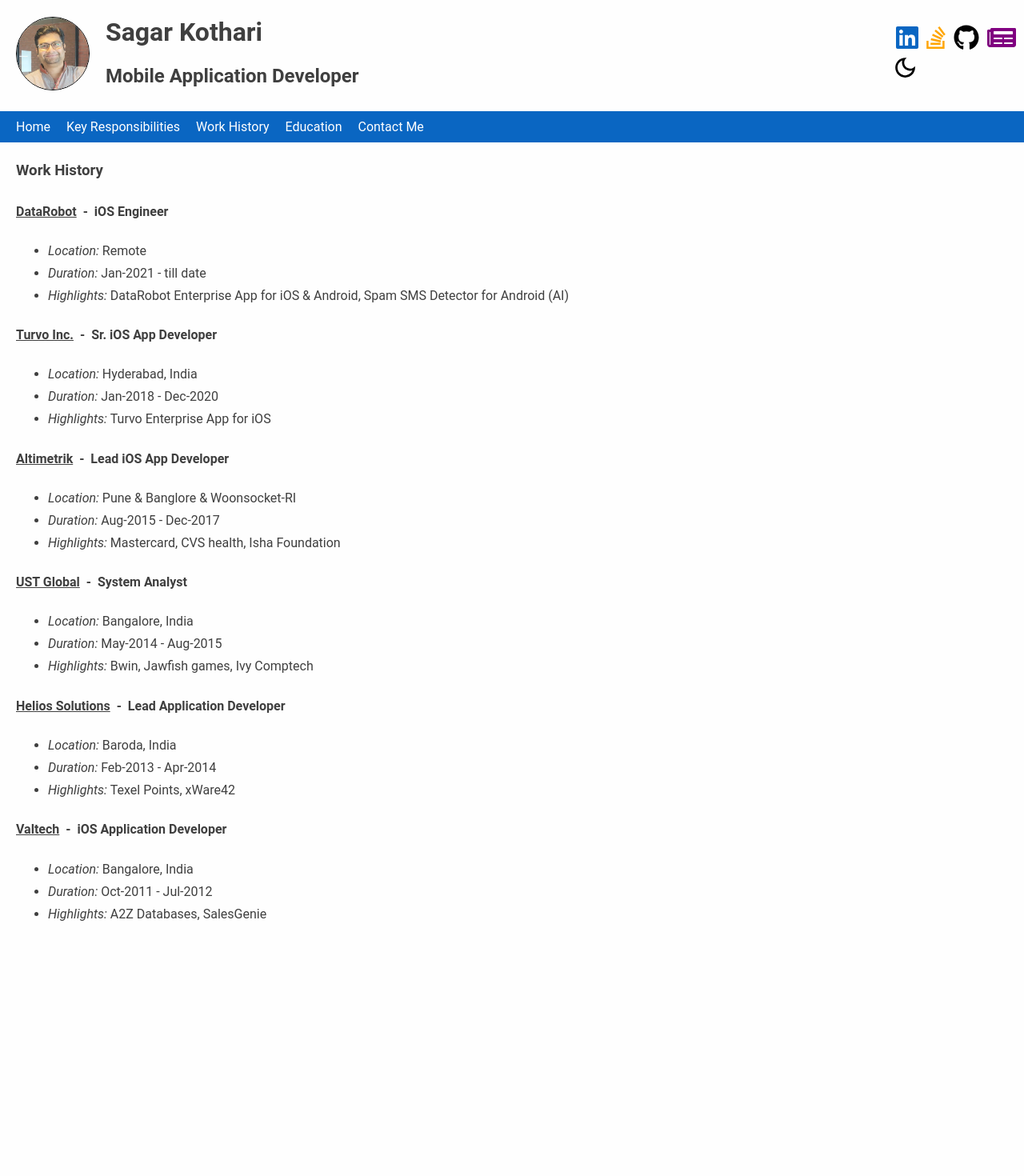
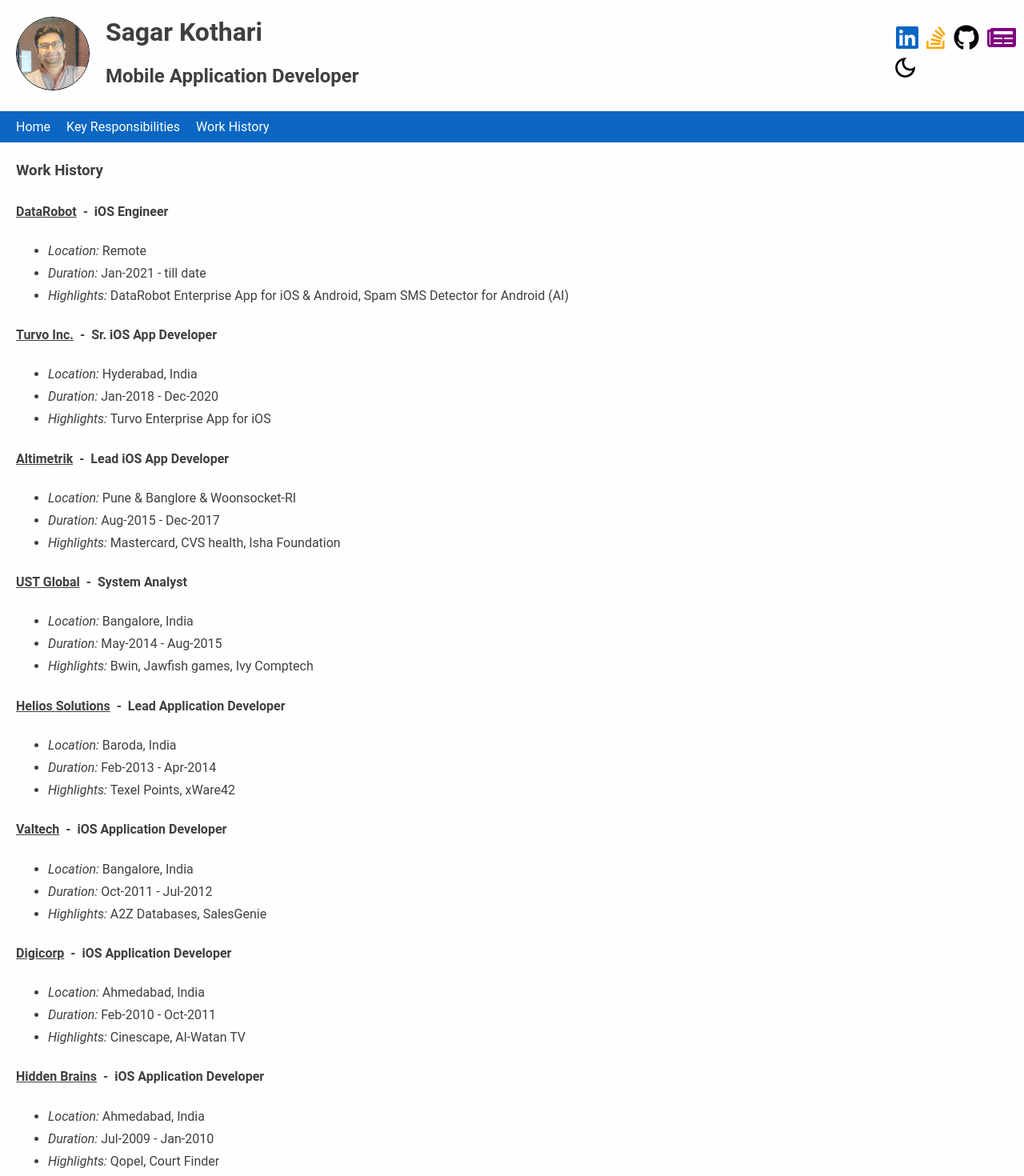
Before and after one commit to sag333ar/sag333ar.github.io, a React (Create React App) app: page /work-history in a window 1280 px wide. Shown: the top 1470 px of the page at 80% size. Before the commit the page ends 1173 px from the top, so only its background shows below. Built offline with nearby package versions, Linux system fonts and the light colour scheme.

Commit message:
updated work history & removed unwanted menu items

```diff
--- a/public/index.html
+++ b/public/index.html
@@ -24,7 +24,7 @@
       work correctly both with client-side routing and a non-root public URL.
       Learn how to configure a non-root public URL by running `npm run build`.
     -->
-    <title>React App</title>
+    <title>Sagar Kothari</title>
   </head>
   <body>
     <noscript>You need to enable JavaScript to run this app.</noscript>
--- a/src/pages/work/work-data.js
+++ b/src/pages/work/work-data.js
@@ -76,6 +76,32 @@
       to: "Jul-2012",
       highlights: "A2Z Databases, SalesGenie"
     }
+  },
+  {
+    company: {
+      name: "Digicorp",
+      link: "https://www.digi-corp.com",
+      location: "Ahmedabad, India"
+    },
+    info: {
+      title: "iOS Application Developer",
+      from: "Feb-2010",
+      to: "Oct-2011",
+      highlights: "Cinescape, Al-Watan TV"
+    }
+  },
+  {
+    company: {
+      name: "Hidden Brains",
+      link: "https://www.hiddenbrains.com",
+      location: "Ahmedabad, India"
+    },
+    info: {
+      title: "iOS Application Developer",
+      from: "Jul-2009",
+      to: "Jan-2010",
+      highlights: "Qopel, Court Finder"
+    }
   }
 ];
 
--- a/src/root/App.js
+++ b/src/root/App.js
@@ -4,8 +4,6 @@
 import Home from "../pages/home/Home";
 import WorkHistory from "../pages/work/WorkHistory";
 import RolesResponsibilities from '../pages/RolesResponsibilities'
-import Education from '../pages/Education';
-import Contact from "../pages/Contact";
 import SiteHeader from "./SiteHeader";
 import Menu from "./Menu";
 import "./App.css";
@@ -23,12 +21,6 @@
           <Route exact path="/work-history">
             <WorkHistory />
           </Route>
-          <Route exact path="/education">
-            <Education />
-          </Route>
-          <Route exact path="/contact">
-            <Contact />
-          </Route>
           <Route path="/">
             <Home />
           </Route>
--- a/src/root/Menu.js
+++ b/src/root/Menu.js
@@ -16,12 +16,6 @@
           <li>
             <Link to="/work-history">Work History</Link>
           </li>
-          <li>
-            <Link to="/education">Education</Link>
-          </li>
-          <li>
-            <Link to="/contact">Contact Me</Link>
-          </li>
         </ul>
       </menu>
     </nav>
```
Also changed, not shown: public/manifest.json.
